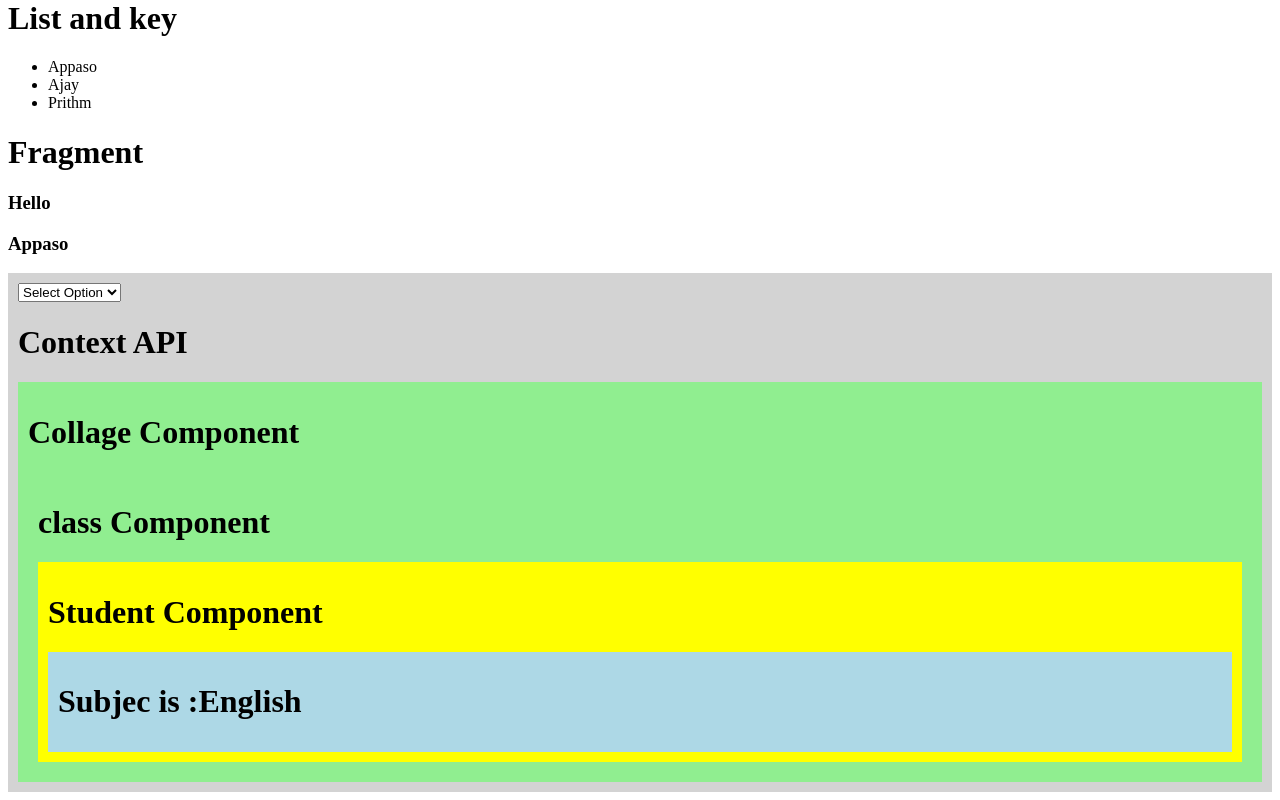
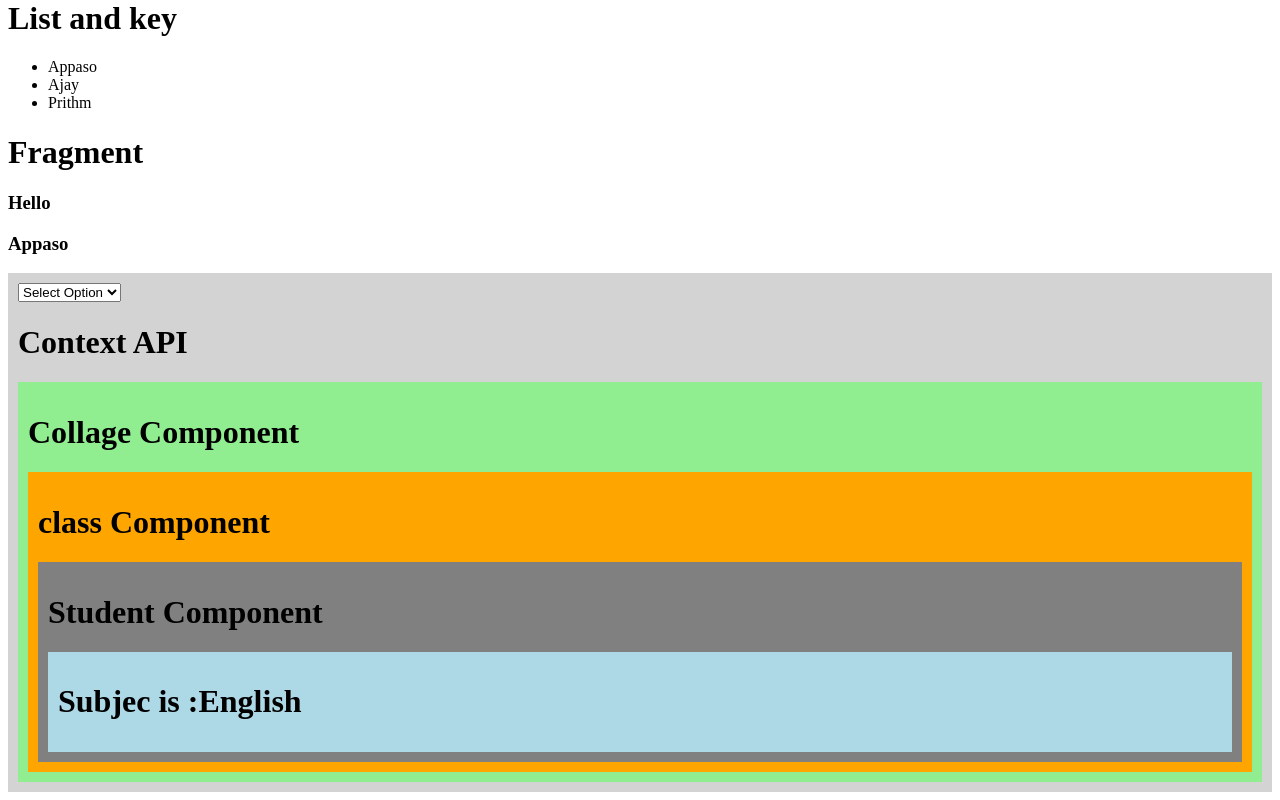
Before and after one commit to Appaso1919/React-Practice, a React (Vite) app: page / in a window 1280 px wide. Shown: the part 2602-3402 px from the top of the page. Built offline with nearby package versions, Linux system fonts and the light colour scheme.

Commit message:
Context API

```diff
--- a/src/Context_APl/ClassComponent.jsx
+++ b/src/Context_APl/ClassComponent.jsx
@@ -2,7 +2,7 @@ import Student from "./Student";
 
 function ClassComponent(){
     return(
-        <div style={{ backgroundColor: "lightorange", padding: 10 }}>
+        <div style={{ backgroundColor: "orange", padding: 10 }}>
             <h1>class Component</h1>
             <Student />
         </div>
--- a/src/Context_APl/Student.jsx
+++ b/src/Context_APl/Student.jsx
@@ -2,7 +2,7 @@ import Subject from "./Subject";
 
 function Student(){
     return(
-        <div style={{ backgroundColor: "yellow", padding: 10 }}>
+        <div style={{ backgroundColor: "grey", padding: 10 }}>
             <h1>Student Component</h1>
             <Subject />
         </div>
```
